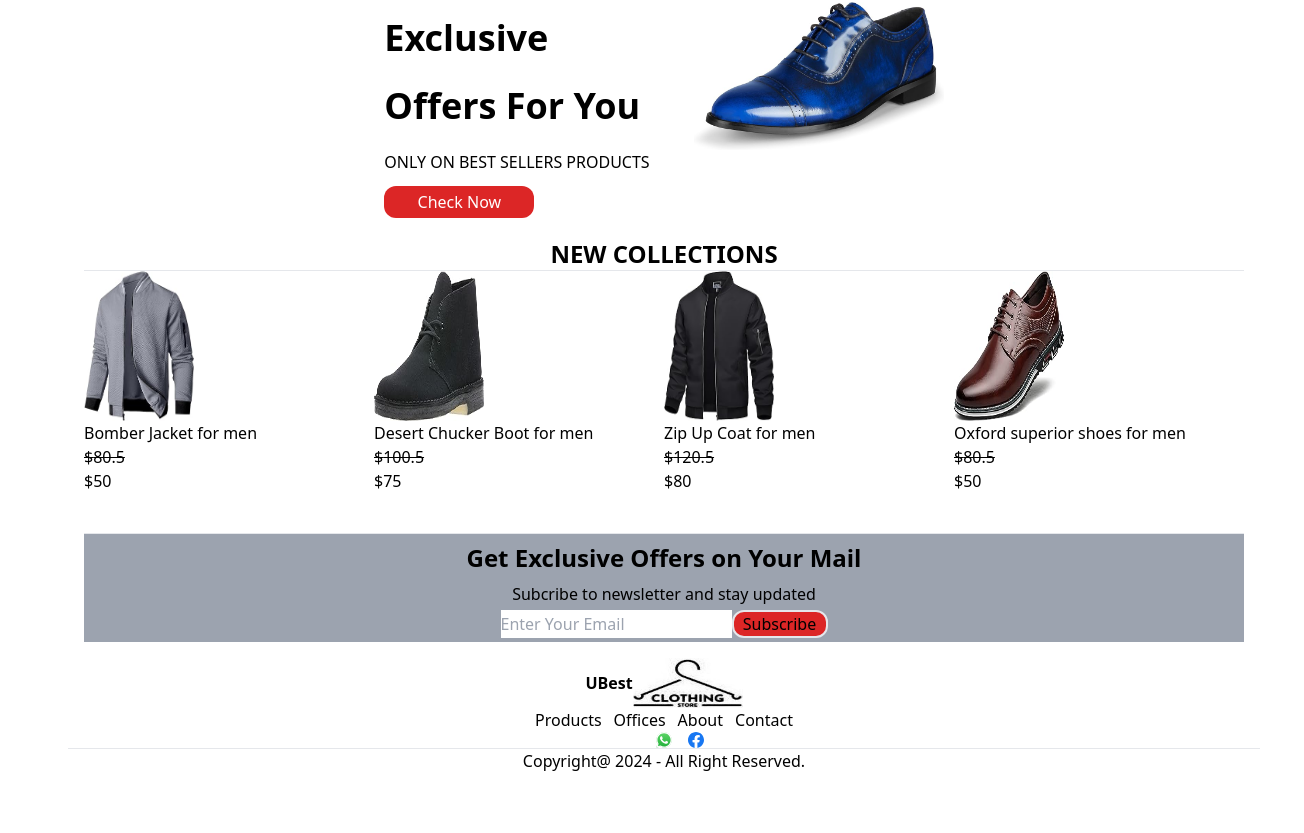
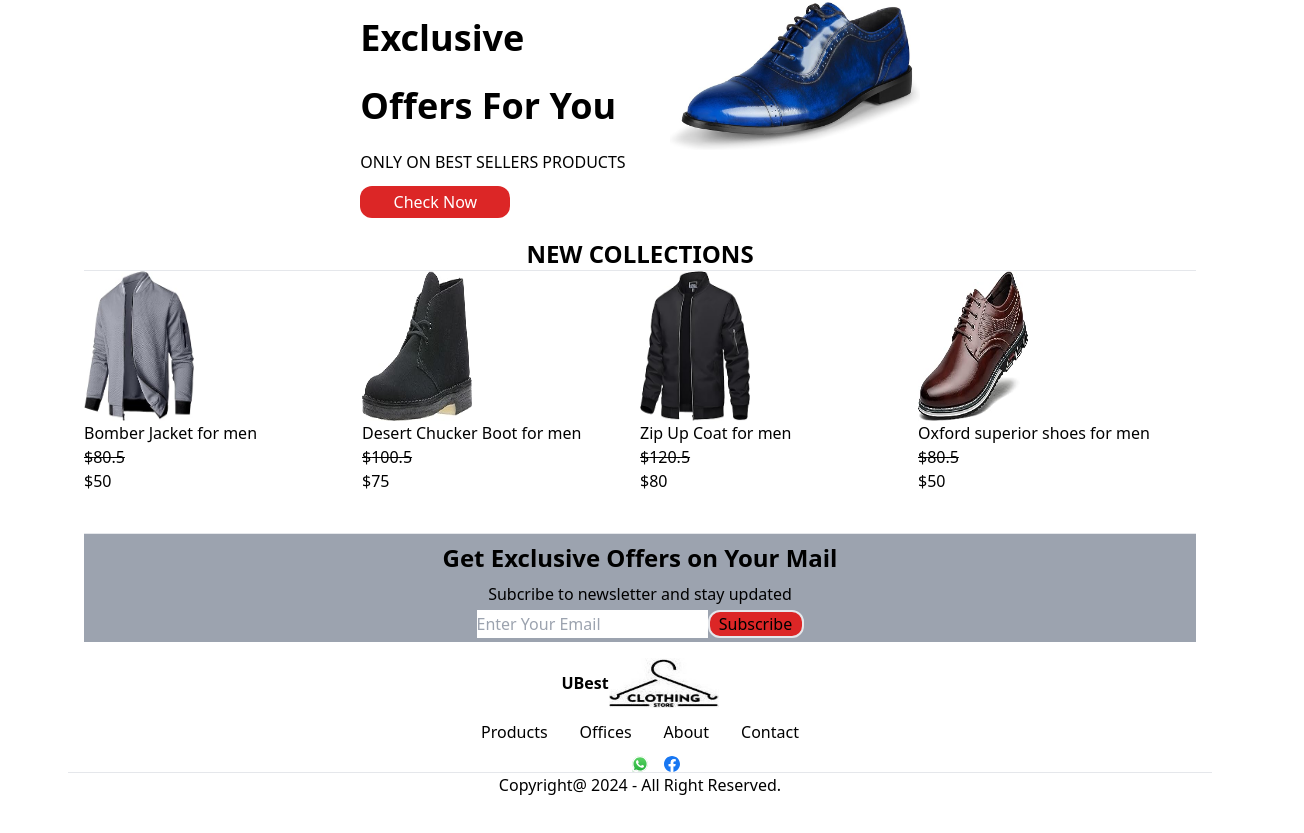
Before and after one commit to khan2626/eCommerce, a React (Create React App) app in the folder my-app/: page / in a window 1280 px wide. Shown: the part 720-1553 px from the top of the page, 1304 px wide, since content can reach past the window. Built offline with nearby package versions, Linux system fonts and the light colour scheme; some icons are missing.

Commit message:
done with landing page

```diff
--- a/my-app/src/App.js
+++ b/my-app/src/App.js
@@ -13,7 +13,7 @@ function App() {
     <div>
       <BrowserRouter>
         <Navbar />
-        <div className="container w-50 m-6 px-11 items-center">
+        <div className="container w-auto  m-6 px-11 items-center">
           <Routes>
             <Route path="/" element={<Shop />} />
             <Route path="/men" element={<ShopCategory category="men" />} />
--- a/my-app/src/components/Hero/Hero.jsx
+++ b/my-app/src/components/Hero/Hero.jsx
@@ -5,7 +5,7 @@ import hero from '../Assets/suheyl-burak-p7I07kuPSyU-unsplash.jpg'
 export default function Hero() {
     return (
         <>
-        <div className="flex gap-10 sm:gap-20 justify-center ">
+        <div className="flex gap-7 sm:gap-20 justify-center ">
             <div className="">
             <h2 className="text-xs md:text-xl font-semi-Sbold mb-2">NEW ARRIVALS ONLY</h2>
 
--- a/my-app/src/components/footer/Footer.jsx
+++ b/my-app/src/components/footer/Footer.jsx
@@ -10,7 +10,7 @@ export default function Footers() {
                 <h1 className="font-bold font-poppins">UBest</h1>
                 <img src={ubestLogo} alt="logo" className="w-[75px] h-[50px] sm:w-[110px] sm:h[70]" />
             </div>
-            <ul className="flex gap-2 sm:gap-3 place-content-center">
+            <ul className="cursor-pointer flex gap-2 sm:gap-3 md:gap-5 lg:gap-8 place-content-center py-3">
                 <li>
                     <p>Products</p>
                 </li>
@@ -24,7 +24,7 @@ export default function Footers() {
                     <p>Contact</p>
                 </li>
             </ul>
-            <div className="flex gap-3 sm:gap-4 place-content-center">
+            <div className="flex gap-3 sm:gap-4 place-content-center cursor-pointer">
             <Icon icon="devicon:twitter" />
             <Icon icon="logos:whatsapp-icon" />
             <Icon icon="logos:facebook" />
--- a/my-app/src/components/offers/Offers.jsx
+++ b/my-app/src/components/offers/Offers.jsx
@@ -10,7 +10,6 @@ export default function Offers() {
                 <h1 className="font-bold text-3xl sm:text-4xl py-3">Offers For You</h1>
                 <h1 className="py-3">ONLY ON BEST SELLERS PRODUCTS</h1>
                 <button className="rounded-xl bg-red-600 text-white w-[150px] h-8">Check Now</button>
-
             </div>
             <div className="">
                 <img src={shoe} alt="shoe" className="w-[250px]" />
```
